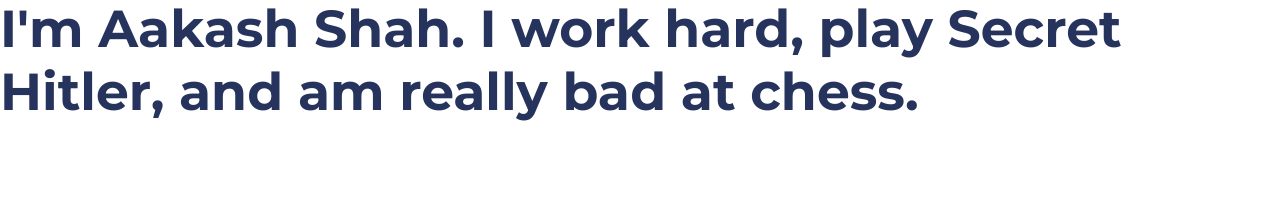
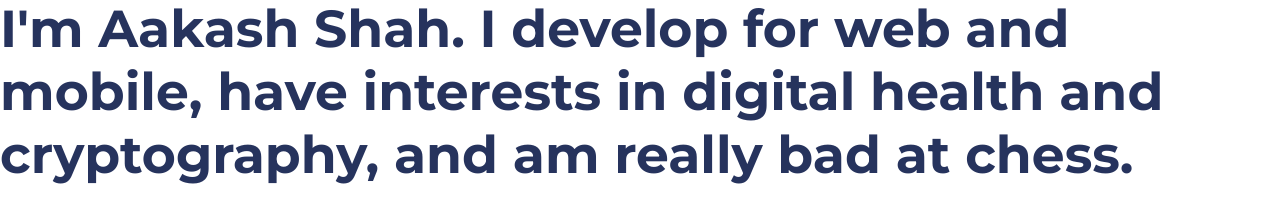
Before and after one commit to ashah917/aakash.github.io, a plain HTML site: page index.html in a window 1280 px wide. Shown: the part 66-288 px from the top of the page. Drawn offline with Linux system fonts and the light colour scheme; a web font is replaced by a local one.

Commit message:
Create index.html

```diff
--- a/index.html
+++ b/index.html
@@ -29,7 +29,8 @@ Website property of Aakash Shah
 		<!-- intro box -->
 		<div class="intro-box">
 			<h1 class="title title-light"> Hi. </h1>
-			<h1 class="title title-dark"> I'm Aakash Shah. I work hard, play Secret Hitler, and am really bad at chess. </h1>
+			<h1 class="title title-dark"> I'm Aakash Shah. I develop for web and mobile, have interests in digital health
+				and cryptography, and am really bad at chess. </h1>
 		</div>
 	</section>
 
```
